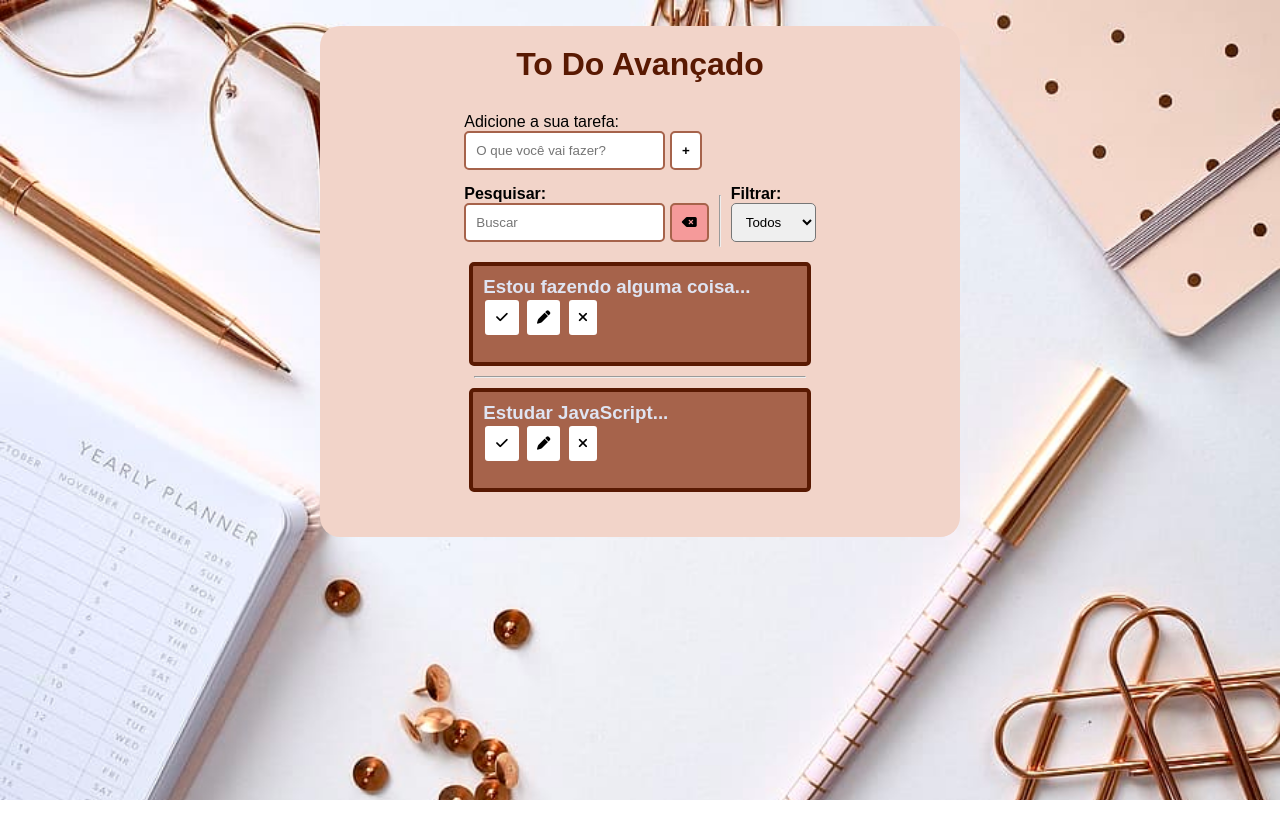
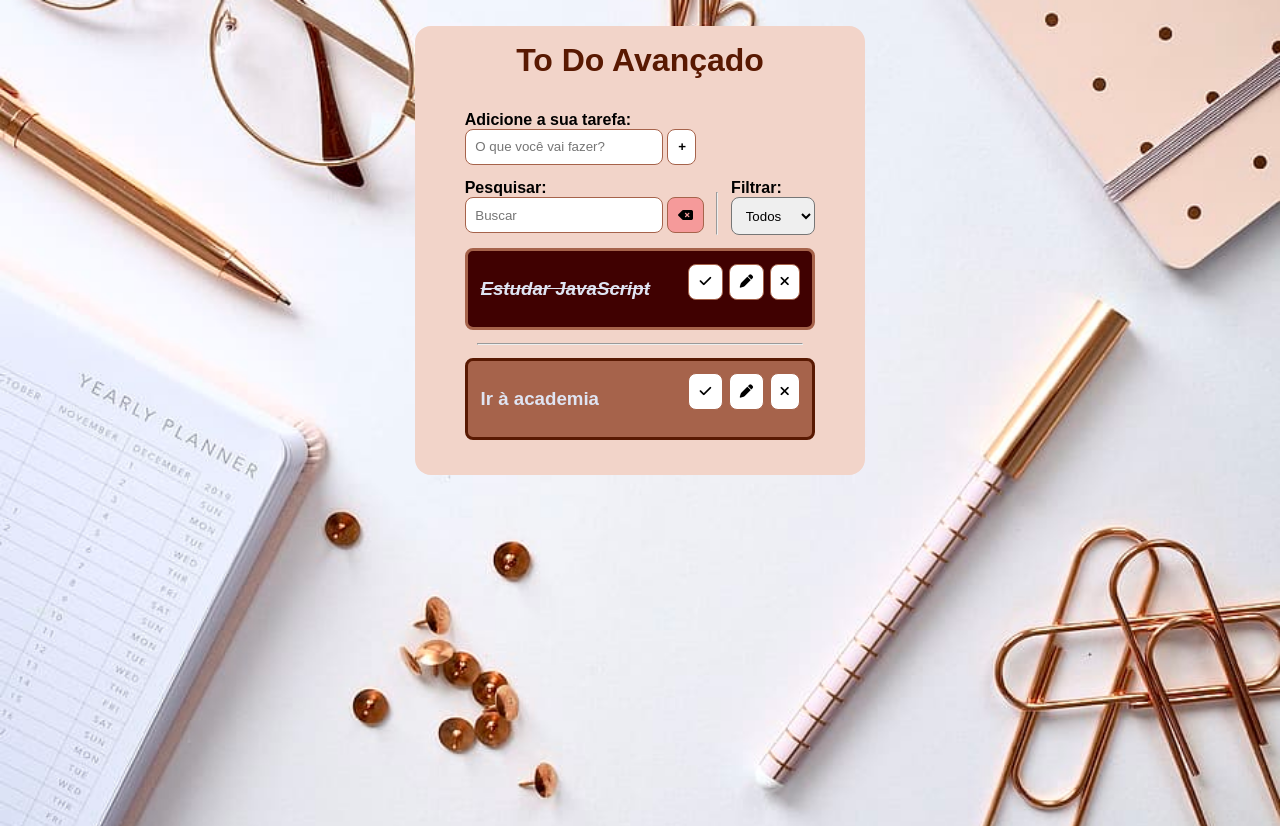
Before and after one commit to EllieVieira/To-Do-js-project, a plain HTML site: page index.html in a window 1280 px wide. Before the commit the page ends 800 px from the top, so only its background shows below. Drawn offline with Linux system fonts and the light colour scheme.

Commit message:
Começando o JS

```diff
--- a/css/style.css
+++ b/css/style.css
@@ -18,6 +18,8 @@
 body {
     background-image: url("../img/bg-img.jpg");
     background-size: cover;
+    background-position: center;
+    height: 100vh;
 }
 
 .hide {
@@ -31,34 +33,44 @@ h1 {
 
 .todo-container {
     background-color: var(--palette-color-2);
-    padding: 20px;
-    margin: 2vw 25vw;
-    border-radius: 20px;
+    max-width: 450px;
+    padding: 1rem;
+    margin: 2vw auto 25vw;
+    border-radius: 1rem;
     justify-items: center;
 }
 
 header {
-    margin-bottom: 30px;
+    margin-bottom: 2rem;
 }
 
 #todo-form,
 #edit-form {
-    padding-bottom: 20px;
+    padding-bottom: 1.2rem;
 }
 
 .form-control input,
 button {
     background-color: #ffffff;
-    padding: 10px;
-    margin-bottom: 15px;
-    border: 2px solid var(--palette-color-3);
-    border-radius: 5px;
+    padding: .6rem;
+    margin-bottom: .9rem;
+    border: .1rem solid var(--palette-color-3);
+    border-radius: .5rem;
 }
 
 button {
-    border: 2px solid var(--palette-color-3);
+    border: .1rem solid var(--palette-color-3);
     cursor: pointer;
     font-weight: bolder;
+}
+
+button:hover {
+    background-color: var(--palette-color-1);
+    color: var(--palette-color-5);
+}
+
+button:hover>i {
+    color: var(--palette-color-5);
 }
 
 #toolbar {
@@ -70,21 +82,49 @@ button {
     background-color: #f59a9a;
 }
 
+#erase-button:hover {
+    background-color: var(--palette-color-4);
+    color: var(--palette-color-5);
+}
+
 .button-cancel {
-    margin-top: -10px;
+    margin-top: -.8rem;
 }
 
 #filter-select {
-    border-radius: 5px;
-    padding: 10px;
+    border-radius: .5rem;
+    padding: .6rem;
 }
 
 .todo {
-    padding: 10px;
-    margin: 5px;
-    border: 4px solid var(--palette-color-4);
-    border-radius: 5px;
+    display: flex;
+    justify-content: space-around;
+    align-items: center;
+    padding: .8rem;
+    margin: auto;
+    border: .2rem solid var(--palette-color-4);
+    border-radius: .5rem;
     background-color: var(--palette-color-3);
+    transition: .3s;
+}
+
+.todo h3 {
+    flex: 1;
+}
+
+.todo button {
+    margin-left: .4rem;
+}
+
+.done {
+    background-color: var(--palette-color-1);
+    border-color: var(--palette-color-3);
+}
+
+.done>h3 {
+    color: #DFE4F2;
+    text-decoration: line-through;
+    font-style: italic;
 }
 
 h3 {
@@ -92,5 +132,5 @@ h3 {
 }
 
 hr {
-    margin: 10px;
+    margin: .8rem;
 }
--- a/index.html
+++ b/index.html
@@ -20,7 +20,7 @@
             <h1>To Do Avançado</h1>
         </header>
         <form id="todo-form">
-            <p>Adicione a sua tarefa:</p>
+            <h4>Adicione a sua tarefa:</h4>
             <div class="form-control">
                 <input type="text" id="todo-input" placeholder="O que você vai fazer?">
                 <button type="submit">
@@ -28,7 +28,7 @@
                 </button>
         </form>
         <form id="edit-form" class="hide">
-            <p>Edite a sua tarefa:</p>
+            <h4>Edite a sua tarefa:</h4>
             <div class="form-control">
                 <input type="text" id="edit-input">
                 <button type="submit"><i class="fa-solid fa-check-double"></i></button>
@@ -59,8 +59,8 @@
             </div>
         </div>
         <div id="todo-list">
-            <div class="todo">
-                <h3>Estou fazendo alguma coisa...</h3>
+            <div class="todo done">
+                <h3>Estudar JavaScript</h3>
                 <button class="finish-todo">
                     <i class="fa-solid fa-check"></i>
                 </button>
@@ -73,7 +73,7 @@
             </div>
             <hr>
             <div class="todo">
-                <h3>Estudar JavaScript...</h3>
+                <h3>Ir à academia</h3>
                 <button class="finish-todo">
                     <i class="fa-solid fa-check"></i>
                 </button>
--- a/js/script.js
+++ b/js/script.js
@@ -0,0 +1,58 @@
+// Seleção de elementos = Seleciona os elementos do HTML para serem salvos no JS
+const todoForm = document.querySelector("#todo-form")
+const todoInput = document.querySelector("#todo-input")
+const todoList = document.querySelector("#todo-list")
+const editForm = document.querySelector("#edit-form")
+const editInput = document.querySelector("#edit-input")
+const cancelEditBtn = document.querySelector  ("#cancel-edit-btn")
+
+// Funções
+const saveTodo = (text) => {
+    //criando os elementos HTML de novo
+    const todo = document.createElement(!"div");
+    todo.classList.add("todo");
+
+    const todoTitle = document.createElement("h3");
+    todoTitle.innerText = text;
+    todo.appendChild(todoTitle);
+
+    const doneBtn = document.createElement("button");
+    doneBtn.classList.add("finish-todo")
+    doneBtn.innerHTML = '<i class="fa-solid fa-check"></i>'
+    todo.appendChild(doneBtn)
+
+    const editBtn = document.createElement("button");
+    editBtn.classList.add("edit-todo")
+    editBtn.innerHTML = '<i class="fa-solid fa-pen"></i>'
+    todo.appendChild(editBtn)
+
+    const deleteBtn = document.createElement("button");
+    deleteBtn.classList.add("remove-todo")
+    deleteBtn.innerHTML = '<i class="fa-solid fa-xmark"></i>'
+    todo.appendChild(deleteBtn)
+
+    //FIM do criando os elementos HTML de novo
+
+    //appendChild é um método do JavaScript usado para adicionar um novo nó (elemento) como filho de outro nó (elemento). No caso o 'todoList' é o elemento pai e o 'todo' é um elemento filho sendo adicionado.
+    todoList.appendChild(todo)
+
+    //para esvaziar o input
+    todoInput.value = ""
+
+    //para voltar o cursor para o input e voltar a escrever
+    todoInput.focus ()
+
+}
+
+
+// Eventos
+todoForm.addEventListener("submit", (e) => {
+    e.preventDefault();
+
+    const inputValue = todoInput.value
+
+    if(inputValue){
+        saveTodo(inputValue)
+    }
+
+})
```
